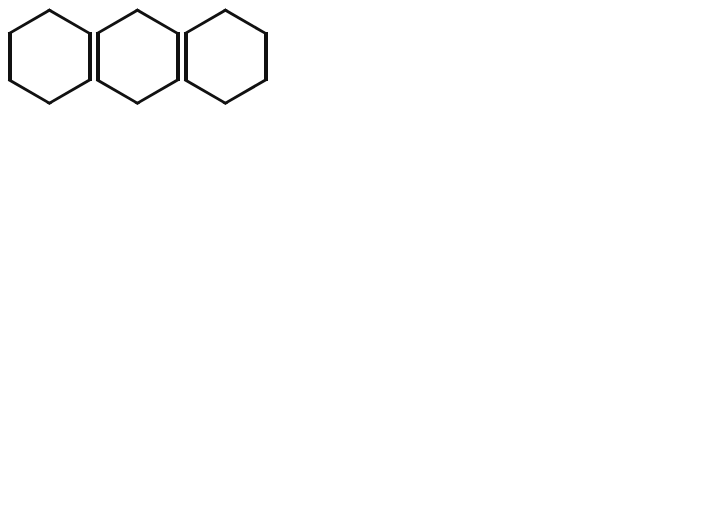
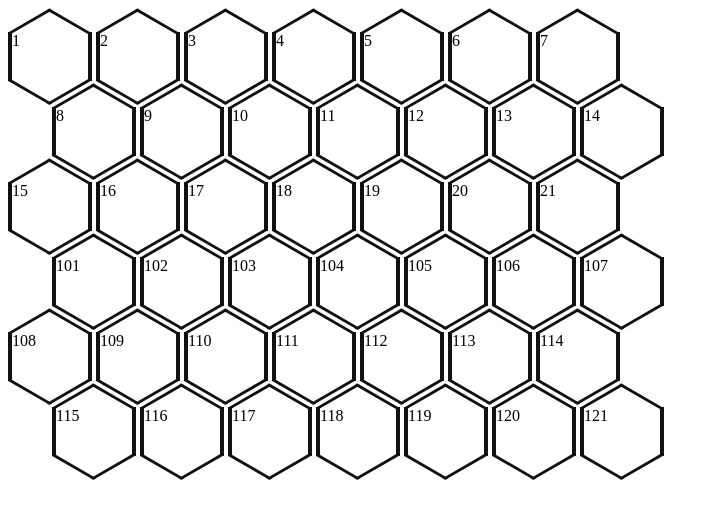
Before and after one commit to TheDomac/AutoHex, a React app: page / in a window 1280 px wide. Shown: the top 518 px of the page, without its empty margins (0-719 px from the left). Built offline with nearby package versions, Linux system fonts and the light colour scheme.

Commit message:
created hex grid

```diff
--- a/src/App.js
+++ b/src/App.js
@@ -1,21 +1,29 @@
 import React, { Component } from "react";
-
 import HexSlot from "common/components/hexSlot";
-import { HexWrapper } from "common/components/hexSlot.styled";
+import { HexFieldWrapper, HexRow } from "common/components/hexSlot.styled";
 
 import getPathsBetweenTwoSlots from "common/utils/getPathsBetweenTwoSlots";
 
+import field from "common/consts/field";
+
 class App extends Component {
   render() {
-    console.log(getPathsBetweenTwoSlots(1, 21));
+    // console.log(field, keys(field));
     return (
-      <HexWrapper>
-        <HexSlot />
-        <HexSlot />
-        <HexSlot />
-      </HexWrapper>
+      <HexFieldWrapper>
+        {field.map((row, i) => {
+          return (
+            <HexRow key={i} topGapMultiplier={i} first={i % 2 !== 0}>
+              {row.map(slot => (
+                <HexSlot slot={slot} key={slot.id} />
+              ))}
+            </HexRow>
+          );
+        })}
+      </HexFieldWrapper>
     );
   }
 }
 
+/*  */
 export default App;
--- a/src/common/components/hexSlot.js
+++ b/src/common/components/hexSlot.js
@@ -5,7 +5,8 @@ import { HexMain, HexTop, HexBottom } from "./hexSlot.styled";
 class HexSlot extends Component {
   render() {
     return (
-      <HexMain>
+      <HexMain first={this.props.first}>
+        {this.props.slot.id}
         <HexTop />
         <HexBottom />
       </HexMain>
--- a/src/common/components/hexSlot.styled.js
+++ b/src/common/components/hexSlot.styled.js
@@ -1,6 +1,17 @@
 import styled from "styled-components";
 
-export const HexWrapper = styled.div`
+export const HexFieldWrapper = styled.div`
+  &:after {
+    content: "";
+    clear: both;
+    display: block;
+  }
+`;
+export const HexRow = styled.div`
+  ${props => props.first && "margin-left: 44px;"}
+  ${props =>
+    props.topGapMultiplier && `top: ${props.topGapMultiplier * -22}px`}
+    position: relative;
   &:after {
     content: "";
     clear: both;
--- /dev/null
+++ b/src/common/consts/field.js
@@ -0,0 +1,15 @@
+import slots from "./slots";
+
+import { keys } from "lodash";
+
+const arrayOfSlots = keys(slots).map(id => ({ id, ...slots[id] }));
+const field = [
+  arrayOfSlots.slice(0, 7),
+  arrayOfSlots.slice(7, 14),
+  arrayOfSlots.slice(14, 21),
+  arrayOfSlots.slice(21, 28),
+  arrayOfSlots.slice(28, 35),
+  arrayOfSlots.slice(35, 42),
+];
+
+export default field;
--- a/src/common/consts/slots.js
+++ b/src/common/consts/slots.js
@@ -1,25 +1,46 @@
 const slots = {
-  1: { neighborSlotsIds: [2, 8, 9] },
-  2: { neighborSlotsIds: [1, 9, 10, 3] },
-  3: { neighborSlotsIds: [2, 10, 11, 4] },
-  4: { neighborSlotsIds: [3, 11, 12, 5] },
-  5: { neighborSlotsIds: [4, 12, 13, 6] },
-  6: { neighborSlotsIds: [5, 13, 14, 7] },
-  7: { neighborSlotsIds: [6, 14] },
-  8: { neighborSlotsIds: [1, 9, 15] },
-  9: { neighborSlotsIds: [1, 2, 8, 10, 15, 16] },
-  10: { neighborSlotsIds: [2, 3, 9, 11, 16, 17] },
-  11: { neighborSlotsIds: [3, 4, 10, 12, 17, 18] },
-  12: { neighborSlotsIds: [4, 5, 11, 13, 18, 19] },
-  13: { neighborSlotsIds: [5, 6, 12, 14, 19, 20] },
-  14: { neighborSlotsIds: [6, 7, 13, 20, 21] },
-  15: { neighborSlotsIds: [8, 9, 16] },
-  16: { neighborSlotsIds: [15, 9, 10, 17] },
-  17: { neighborSlotsIds: [16, 10, 11, 18] },
-  18: { neighborSlotsIds: [17, 11, 12, 19] },
-  19: { neighborSlotsIds: [18, 12, 13, 20] },
-  20: { neighborSlotsIds: [19, 13, 14, 21] },
-  21: { neighborSlotsIds: [20, 14] },
+  "1": { neighborSlotsIds: ["2", "8"] },
+  "2": { neighborSlotsIds: ["1", "8", "9", "3"] },
+  "3": { neighborSlotsIds: ["2", "4", "9", "10"] },
+  "4": { neighborSlotsIds: ["3", "5", "10", "11"] },
+  "5": { neighborSlotsIds: ["4", "11", "12", "6"] },
+  "6": { neighborSlotsIds: ["5", "12", "13", "7"] },
+  "7": { neighborSlotsIds: ["6", "14", "13"] },
+  "8": { neighborSlotsIds: ["1", "2", "9", "15", "16"] },
+  "9": { neighborSlotsIds: ["2", "3", "8", "10", "16", "17"] },
+  "10": { neighborSlotsIds: ["3", "4", "9", "11", "17", "18"] },
+  "11": { neighborSlotsIds: ["4", "5", "10", "12", "18", "19"] },
+  "12": { neighborSlotsIds: ["5", "6", "11", "13", "19", "20"] },
+  "13": { neighborSlotsIds: ["6", "7", "12", "14", "20", "21"] },
+  "14": { neighborSlotsIds: ["7", "13", "21"] },
+  "15": { neighborSlotsIds: ["8", "16", "101"] },
+  "16": { neighborSlotsIds: ["8", "9", "15", "17", "101", "102"] },
+  "17": { neighborSlotsIds: ["9", "10", "16", "18", "102", "103"] },
+  "18": { neighborSlotsIds: ["10", "11", "17", "19", "103", "104"] },
+  "19": { neighborSlotsIds: ["11", "12", "18", "20", "104", "105"] },
+  "20": { neighborSlotsIds: ["12", "13", "19", "21", "105", "106"] },
+  "21": { neighborSlotsIds: ["13", "14", "20", "106", "107"] },
+  "101": { neighborSlotsIds: ["15", "16", "102", "108", "109"] },
+  "102": { neighborSlotsIds: ["16", "17", "101", "103", "109", "110"] },
+  "103": { neighborSlotsIds: ["17", "18", "102", "104", "110", "111"] },
+  "104": { neighborSlotsIds: ["18", "19", "103", "111", "112", "105"] },
+  "105": { neighborSlotsIds: ["19", "20", "104", "112", "113", "106"] },
+  "106": { neighborSlotsIds: ["15", "16", "105", "113", "114", "107"] },
+  "107": { neighborSlotsIds: ["21", "106", "114"] },
+  "108": { neighborSlotsIds: ["101", "109", "115"] },
+  "109": { neighborSlotsIds: ["101", "102", "108", "110", "115", "116"] },
+  "110": { neighborSlotsIds: ["102", "103", "109", "111", "116", "117"] },
+  "111": { neighborSlotsIds: ["103", "104", "110", "112", "117", "118"] },
+  "112": { neighborSlotsIds: ["104", "105", "111", "113", "118", "119"] },
+  "113": { neighborSlotsIds: ["105", "106", "112", "114", "119", "120"] },
+  "114": { neighborSlotsIds: ["106", "107", "113", "120", "121"] },
+  "115": { neighborSlotsIds: ["108", "109", "116"] },
+  "116": { neighborSlotsIds: ["115", "109", "110", "117"] },
+  "117": { neighborSlotsIds: ["116", "110", "111", "118"] },
+  "118": { neighborSlotsIds: ["117", "111", "112", "119"] },
+  "119": { neighborSlotsIds: ["118", "112", "113", "120"] },
+  "120": { neighborSlotsIds: ["119", "113", "114", "121"] },
+  "121": { neighborSlotsIds: ["120", "114"] },
 };
 
 export default slots;
```
